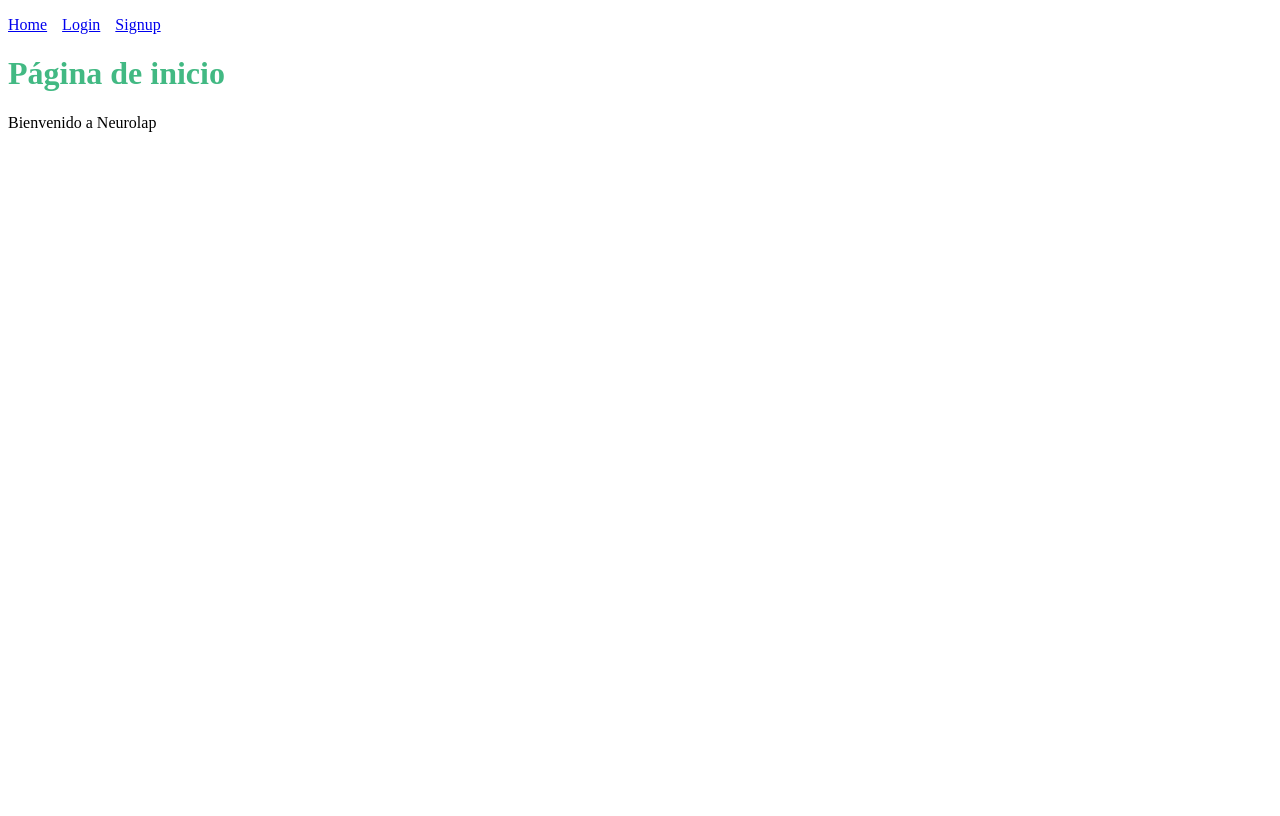
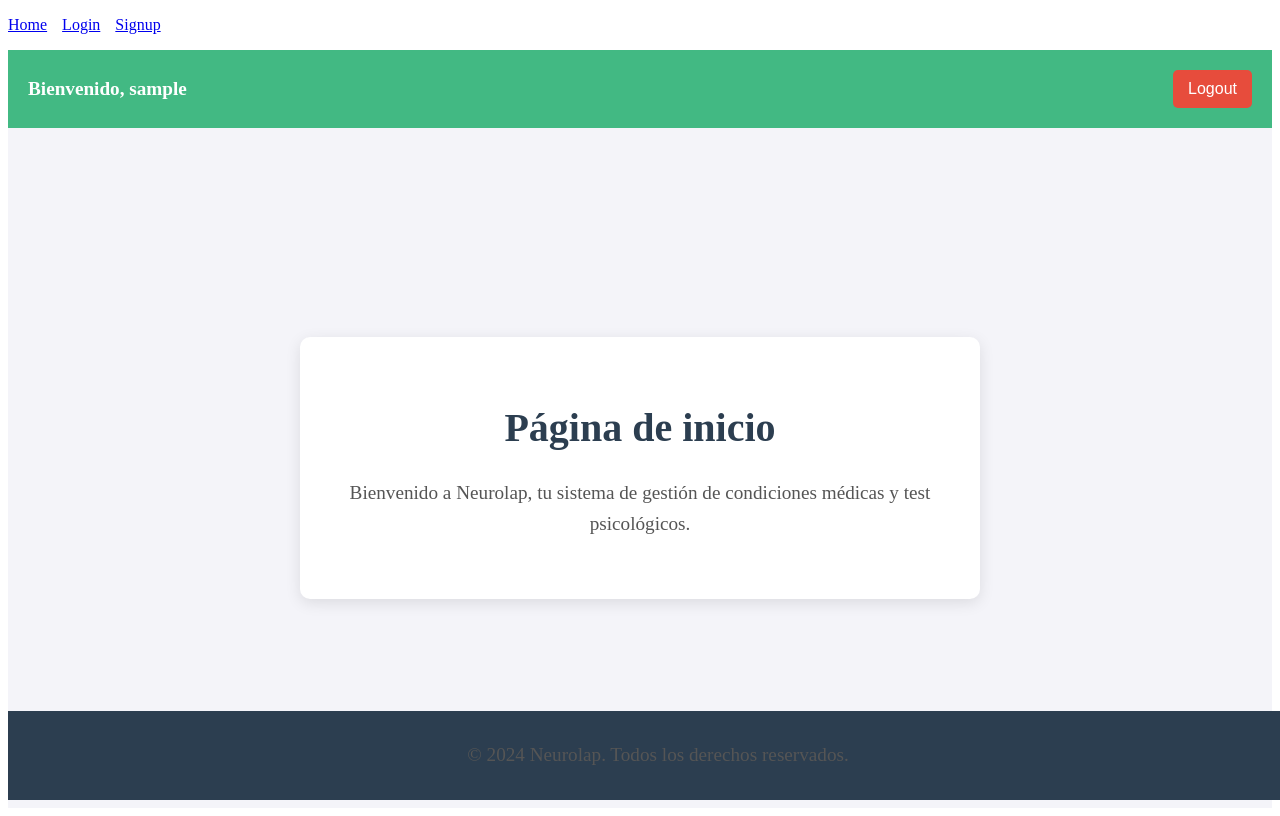
Before and after one commit to Nuerolap/NEUROLAP_Frontend, a Vue app in the folder neurolap/: page / in a window 1280 px wide. Built offline with nearby package versions, Linux system fonts and the light colour scheme; sample sign-in values are in the browser's storage.

Commit message:
Arrglo Intefaz
arreglo interfaz hompege, signup y login

```diff
--- a/neurolap/src/components/LoginForm.vue
+++ b/neurolap/src/components/LoginForm.vue
@@ -1,18 +1,18 @@
 <template>
-    <div>
+  <div class="login-container">
     <h2>Iniciar sesión</h2>
     <form @submit.prevent="handleLogin">
-        <div>
+      <div class="form-group">
         <label for="email">Email:</label>
         <input v-model="email" type="email" id="email" required />
       </div>
-        <div>
+      <div class="form-group">
         <label for="password">Contraseña:</label>
         <input v-model="password" type="password" id="password" required />
       </div>
-        <button type="submit">Login</button>
+      <button type="submit" class="btn">Login</button>
     </form>
-      <p>{{ errorMessage }}</p>
+    <p class="error-message">{{ errorMessage }}</p>
   </div>
 </template>
 
@@ -32,6 +32,12 @@
       try {
         const response = await login(this.email, this.password);
         console.log('Login exitoso:', response.data);
+        console.log('registro: ', response.data.cu)
+        // Guardar el nombre del usuario en localStorage
+        localStorage.setItem('username', response.data.nombre);
+
+        // Redirigir a la página principal
+        this.$router.push('/');
       } catch (error) {
         this.errorMessage = 'Error al iniciar sesión. Revisa tus credenciales.';
       }
@@ -39,3 +45,50 @@
   }
 };
 </script>
+
+<style scoped>
+.login-container {
+  max-width: 400px;
+  margin: 0 auto;
+  padding: 20px;
+  border: 1px solid #ccc;
+  border-radius: 10px;
+  box-shadow: 0 2px 10px rgba(0, 0, 0, 0.1);
+}
+
+.form-group {
+  margin-bottom: 15px;
+}
+
+label {
+  display: block;
+  margin-bottom: 5px;
+  font-weight: bold;
+}
+
+input {
+  width: 100%;
+  padding: 8px;
+  border: 1px solid #ccc;
+  border-radius: 5px;
+}
+
+.btn {
+  width: 100%;
+  padding: 10px;
+  background-color: #42b983;
+  color: white;
+  border: none;
+  border-radius: 5px;
+  cursor: pointer;
+}
+
+.btn:hover {
+  background-color: #369e6f;
+}
+
+.error-message {
+  color: red;
+  margin-top: 10px;
+}
+</style>
--- a/neurolap/src/components/SignupForm.vue
+++ b/neurolap/src/components/SignupForm.vue
@@ -1,23 +1,22 @@
 <template>
-    <div>
+  <div class="signup-container">
     <h2>Registrarse</h2>
     <form @submit.prevent="handleSignup">
-        <div>
+      <div class="form-group">
         <label for="email">Email:</label>
         <input v-model="email" type="email" id="email" required />
       </div>
-        <div>
+      <div class="form-group">
         <label for="password">Contraseña:</label>
         <input v-model="password" type="password" id="password" required />
       </div>
-        <div>
+      <div class="form-group">
         <label for="nombre">Nombre:</label>
         <input v-model="nombre" type="text" id="nombre" required />
       </div>
-
-        <button type="submit">Registrarse</button>
+      <button type="submit" class="btn">Registrarse</button>
     </form>
-      <p>{{ errorMessage }}</p>
+    <p class="error-message">{{ errorMessage }}</p>
   </div>
 </template>
 
@@ -30,15 +29,15 @@
       email: '',
       password: '',
       nombre: '',
-        nivelDeUsuario: '',
       errorMessage: ''
     };
   },
   methods: {
     async handleSignup() {
       try {
-          const response = await signup(this.email, this.password, this.nombre, "cliente");
+        const response = await signup(this.email, this.password, this.nombre, 'cliente');
         console.log('Registro exitoso:', response.data);
+        this.$router.push('/');  // Redirige a la página principal
       } catch (error) {
         this.errorMessage = 'Error al registrarse. Intenta de nuevo.';
       }
@@ -46,3 +45,50 @@
   }
 };
 </script>
+
+<style scoped>
+.signup-container {
+  max-width: 400px;
+  margin: 0 auto;
+  padding: 20px;
+  border: 1px solid #ccc;
+  border-radius: 10px;
+  box-shadow: 0 2px 10px rgba(0, 0, 0, 0.1);
+}
+
+.form-group {
+  margin-bottom: 15px;
+}
+
+label {
+  display: block;
+  margin-bottom: 5px;
+  font-weight: bold;
+}
+
+input {
+  width: 100%;
+  padding: 8px;
+  border: 1px solid #ccc;
+  border-radius: 5px;
+}
+
+.btn {
+  width: 100%;
+  padding: 10px;
+  background-color: #42b983;
+  color: white;
+  border: none;
+  border-radius: 5px;
+  cursor: pointer;
+}
+
+.btn:hover {
+  background-color: #369e6f;
+}
+
+.error-message {
+  color: red;
+  margin-top: 10px;
+}
+</style>
--- a/neurolap/src/router/index.js
+++ b/neurolap/src/router/index.js
@@ -1,10 +1,10 @@
 import { createRouter, createWebHistory } from 'vue-router';
+import HomePage from '../views/Home.vue';
 import LoginForm from '../components/LoginForm.vue';
 import SignupForm from '../components/SignupForm.vue';
-import Home from '../views/Home.vue';
 
 const routes = [
-  { path: '/', component: Home },
+  { path: '/', component: HomePage, meta: { requiresAuth: true } },  // Página protegida
   { path: '/login', component: LoginForm },
   { path: '/signup', component: SignupForm }
 ];
@@ -14,4 +14,16 @@ const router = createRouter({
   routes
 });
 
+// Agregar un guard para verificar si el usuario está logueado
+router.beforeEach((to, from, next) => {
+  const loggedIn = localStorage.getItem('username');
+
+  // Si la ruta requiere autenticación y el usuario no está logueado, redirigir a /login
+  if (to.matched.some(record => record.meta.requiresAuth) && !loggedIn) {
+    next('/login');
+  } else {
+    next();  // Continuar con la navegación si todo está bien
+  }
+});
+
 export default router;
--- a/neurolap/src/services/auth.js
+++ b/neurolap/src/services/auth.js
@@ -12,10 +12,10 @@ export const signup = (email, password, nombre, nivelDeUsuario) => {
   });
 };
 
-// Función para iniciar sesión
 export const login = (email, password) => {
-  return axios.post(`${API_URL}/login`, {
-    username: email,
-    password: password
-  });
+  const formData = new FormData();
+  formData.append('username', email);  // FastAPI espera "username" en lugar de "email"
+  formData.append('password', password);
+
+  return axios.post(`${API_URL}/login`, formData);
 };
--- a/neurolap/src/views/Home.vue
+++ b/neurolap/src/views/Home.vue
@@ -1,18 +1,123 @@
 <template>
   <div>
+    <!-- Encabezado con el saludo y el botón de logout -->
+    <header class="header">
+      <div class="welcome-message">
+        <span v-if="loggedInUser">Bienvenido, {{ loggedInUser }}</span>
+      </div>
+      <button @click="handleLogout" class="logout-btn">Logout</button>
+    </header>
+
+    <!-- Contenido principal -->
+    <main class="main-content">
+      <div class="welcome-section">
         <h1>Página de inicio</h1>
-      <p>Bienvenido a Neurolap</p>
+        <p>Bienvenido a Neurolap, tu sistema de gestión de condiciones médicas y test psicológicos.</p>
+      </div>
+    </main>
+
+    <!-- Pie de página -->
+    <footer class="footer">
+      <p>&copy; 2024 Neurolap. Todos los derechos reservados.</p>
+    </footer>
   </div>
 </template>
 
 <script>
 export default {
-    name: 'HomePage'  // Cambia el nombre del componente aquí
+  name: 'HomePage',
+  data() {
+    return {
+      loggedInUser: ''  // Aquí guardaremos el nombre del usuario logueado
+    };
+  },
+  mounted() {
+    // Cargar el nombre del usuario desde el almacenamiento local
+    const user = localStorage.getItem('username');
+    if (user) {
+      this.loggedInUser = user;
+    }
+  },
+  methods: {
+    handleLogout() {
+      // Limpiar el localStorage
+      localStorage.removeItem('username');
+
+      // Redirigir a la página de login
+      this.$router.push('/login');
+    }
+  }
 };
 </script>
 
 <style scoped>
+/* Estructura de la página */
+header {
+  display: flex;
+  justify-content: space-between;
+  align-items: center;
+  padding: 20px;
+  background-color: #42b983;
+  color: white;
+}
+
+.main-content {
+  display: flex;
+  justify-content: center;
+  align-items: center;
+  height: calc(100vh - 160px);
+  padding: 20px;
+  background-color: #f4f4f9;
+}
+
+.welcome-section {
+  text-align: center;
+  background-color: white;
+  padding: 40px;
+  border-radius: 10px;
+  box-shadow: 0px 4px 15px rgba(0, 0, 0, 0.1);
+  max-width: 600px;
+}
+
+footer {
+  text-align: center;
+  padding: 10px;
+  background-color: #2c3e50;
+  color: white;
+  position: fixed;
+  bottom: 0;
+  width: 100%;
+}
+
 h1 {
-    color: #42b983;
+  font-size: 2.5em;
+  color: #2c3e50;
+}
+
+p {
+  font-size: 1.2em;
+  color: #555;
+  line-height: 1.6;
+}
+
+/* Estilo del botón de Logout */
+.logout-btn {
+  background-color: #e74c3c;
+  color: white;
+  padding: 10px 15px;
+  border: none;
+  border-radius: 5px;
+  cursor: pointer;
+  font-size: 1em;
+}
+
+.logout-btn:hover {
+  background-color: #c0392b;
+}
+
+/* Estilo del mensaje de bienvenida */
+.welcome-message {
+  font-size: 1.2em;
+  font-weight: bold;
 }
 </style>
```
Lines whose indentation alone changed are shown as unchanged.
